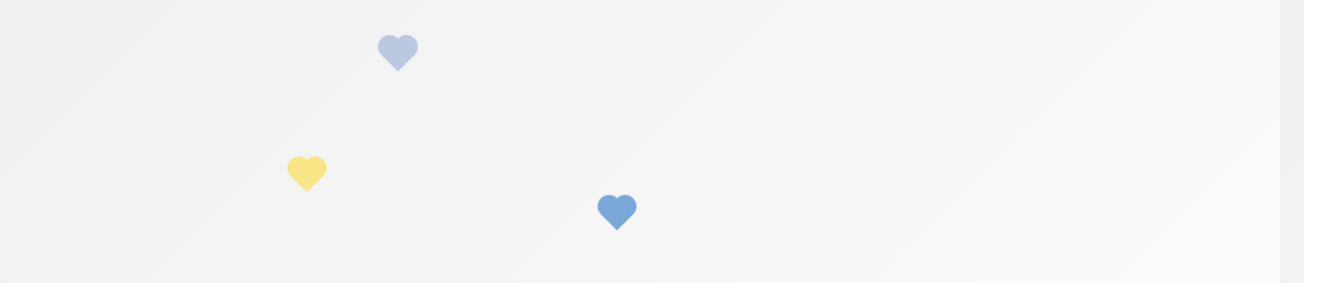
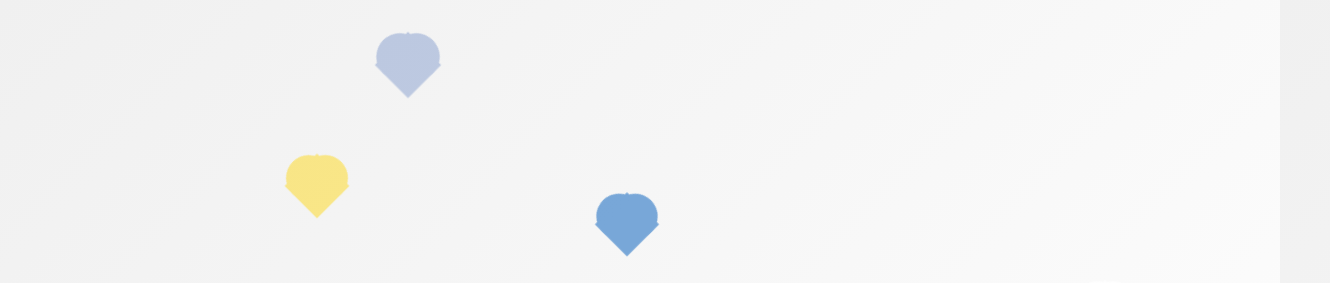
Before and after one commit to UpeaceR/longlivepeace, a plain HTML site: page index.html in a window 1280 px wide. Shown: the top 283 px of the page, 1330 px wide, since content can reach past the window. Drawn offline with Linux system fonts and the light colour scheme.

Commit message:
Update index.html

```diff
--- a/index.html
+++ b/index.html
@@ -20,11 +20,11 @@
 
     .heart {
       position: absolute;
-      width: 20px;
-      height: 20px;
+      width: 40px;
+      height: 40px;
       background: red;
       transform: rotate(45deg);
-      animation: floatUp 10s linear infinite;
+      animation: floatUp 20s linear infinite;
       opacity: 0.7;
     }
 
@@ -32,8 +32,8 @@
     .heart::after {
       content: "";
       position: absolute;
-      width: 20px;
-      height: 20px;
+      width: 40px;
+      height: 40px;
       background: inherit;
       border-radius: 50%;
     }
```
